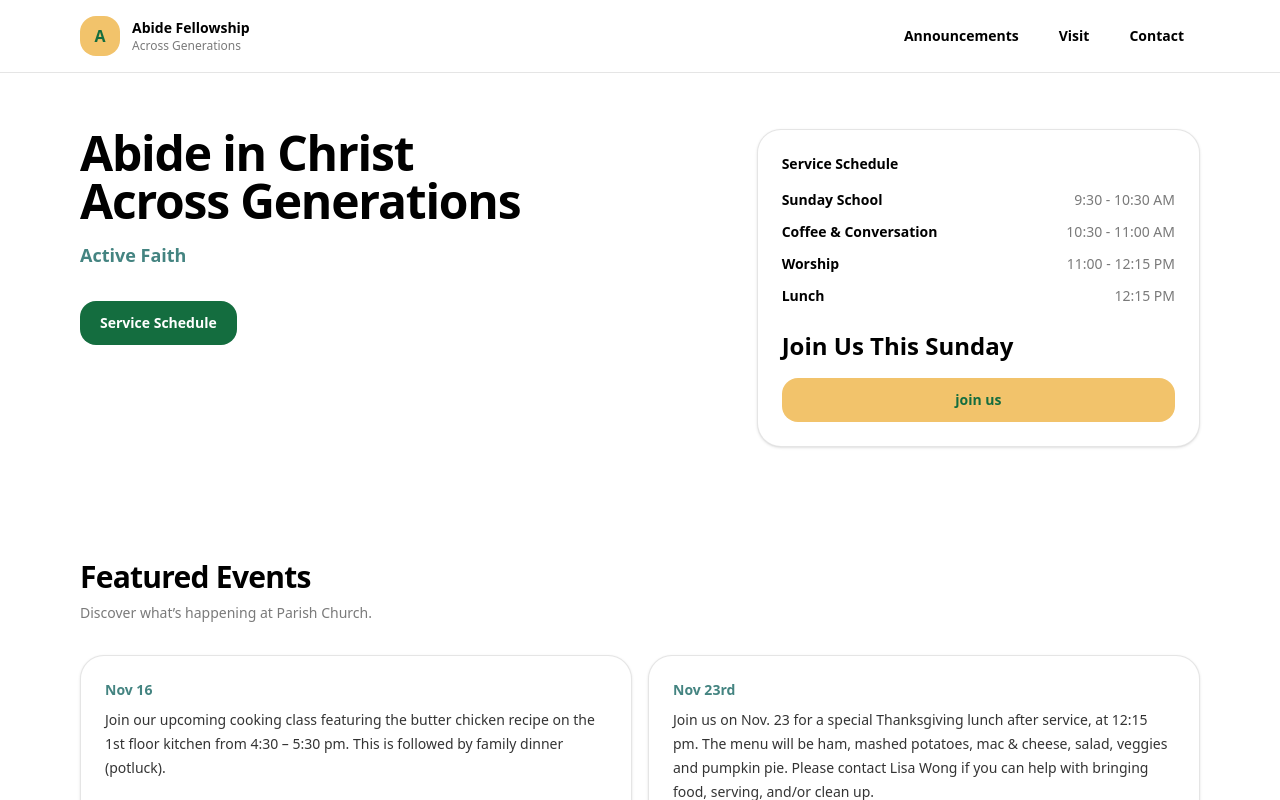
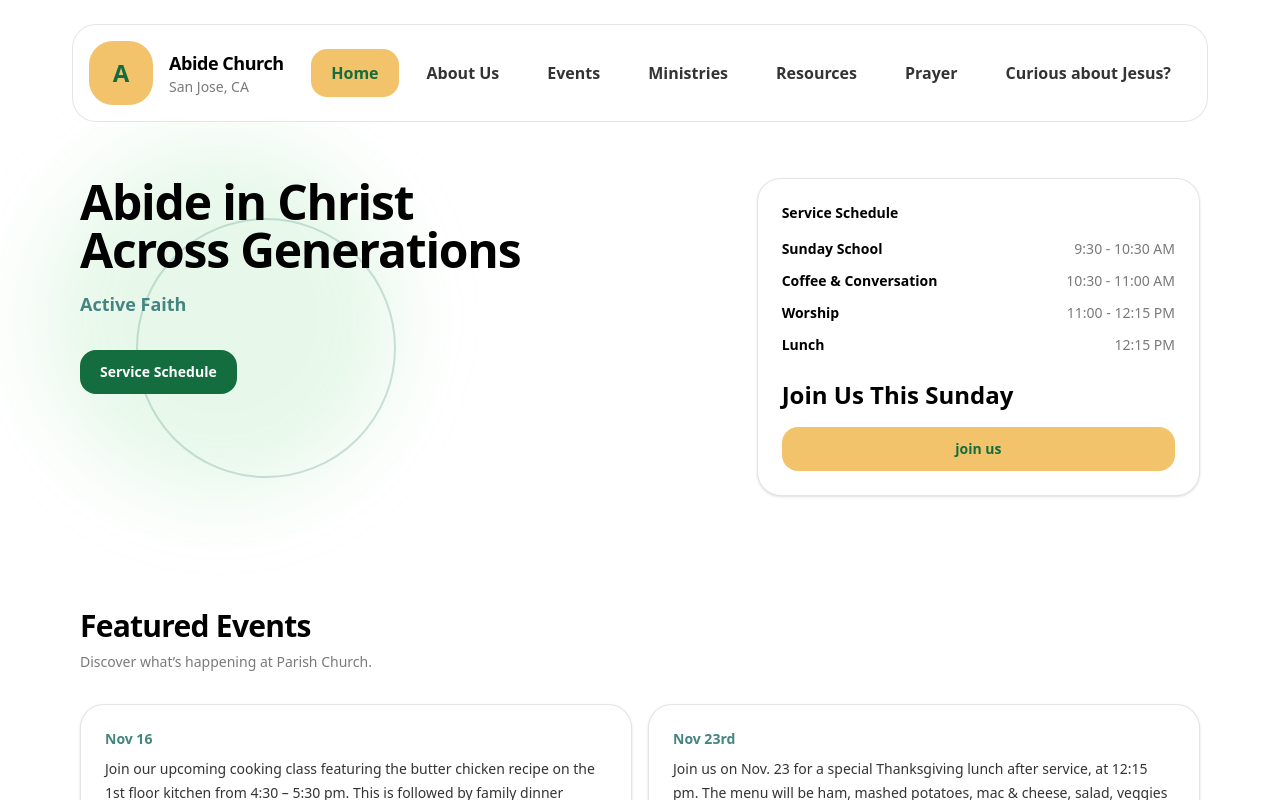
Before and after one commit to lugeorge8/abide, a Next.js app: page / in a window 1280 px wide. Shown: the top 800 px of the page. Built offline with nearby package versions, Linux system fonts and the light colour scheme.

Commit message:
Resonate-like hero circles + use shared header on home

```diff
--- a/src/app/page.tsx
+++ b/src/app/page.tsx
@@ -51,46 +51,81 @@ import { SiteFooter } from "@/components/site-shell";
 export default function Home() {
   return (
     <div className="min-h-screen bg-white text-black">
-      {/* Top nav */}
-      <div className="border-b border-black/10 bg-white">
-        <div className="mx-auto flex w-full max-w-6xl items-center justify-between px-4 py-4">
-          <div className="flex items-center gap-3">
-            <div className="grid h-10 w-10 place-items-center rounded-2xl bg-abide-gold font-black text-abide-deep">
+      {/* Header (shared) */}
+      <div className="mx-auto w-full max-w-6xl px-4 pt-6">
+        {/* We already have a sticky header in HeroShell via other pages.
+            Keep home nav consistent by using the same pattern here. */}
+        <div className="sticky top-0 z-20 -mx-2 rounded-3xl border border-black/10 bg-white/80 px-2 py-2 backdrop-blur">
+          <div className="flex items-center justify-between gap-6 px-2 py-2">
+            <Link href="/" className="flex items-center gap-4">
+              <div className="grid h-16 w-16 place-items-center rounded-3xl bg-abide-gold text-2xl font-black text-abide-deep">
                 A
               </div>
-            <div className="leading-tight">
-              <div className="text-sm font-semibold">Abide Fellowship</div>
-              <div className="text-xs text-abide-muted">Across Generations</div>
+              <div>
+                <div className="text-lg font-semibold tracking-tight text-black">
+                  Abide Church
                 </div>
+                <div className="text-sm text-abide-muted">San Jose, CA</div>
               </div>
+            </Link>
 
             <nav className="hidden items-center gap-2 sm:flex">
               <Link
-              href="/announcements"
-              className="rounded-2xl px-4 py-2 text-sm font-semibold text-black hover:bg-black/5"
+                href="/"
+                className="rounded-2xl bg-abide-gold px-5 py-3 text-base font-semibold text-abide-deep"
               >
-              Announcements
+                Home
               </Link>
               <Link
-              href="/visit"
-              className="rounded-2xl px-4 py-2 text-sm font-semibold text-black hover:bg-black/5"
+                href="/about"
+                className="rounded-2xl px-5 py-3 text-base font-semibold text-black/80 hover:bg-black/5"
               >
-              Visit
+                About Us
               </Link>
               <Link
-              href="/contact"
-              className="rounded-2xl px-4 py-2 text-sm font-semibold text-black hover:bg-black/5"
+                href="/events"
+                className="rounded-2xl px-5 py-3 text-base font-semibold text-black/80 hover:bg-black/5"
               >
-              Contact
+                Events
+              </Link>
+              <Link
+                href="/ministries"
+                className="rounded-2xl px-5 py-3 text-base font-semibold text-black/80 hover:bg-black/5"
+              >
+                Ministries
+              </Link>
+              <Link
+                href="/resources"
+                className="rounded-2xl px-5 py-3 text-base font-semibold text-black/80 hover:bg-black/5"
+              >
+                Resources
+              </Link>
+              <Link
+                href="/prayer"
+                className="rounded-2xl px-5 py-3 text-base font-semibold text-black/80 hover:bg-black/5"
+              >
+                Prayer
+              </Link>
+              <Link
+                href="/jesus"
+                className="rounded-2xl px-5 py-3 text-base font-semibold text-black/80 hover:bg-black/5"
+              >
+                Curious about Jesus?
               </Link>
             </nav>
+          </div>
         </div>
       </div>
 
       {/* Hero */}
       <section className="mx-auto w-full max-w-6xl px-4 py-14">
         <div className="grid grid-cols-1 gap-10 lg:grid-cols-12">
-          <div className="lg:col-span-7">
+          <div className="relative lg:col-span-7">
+            {/* resonate-like circle background */}
+            <div className="pointer-events-none absolute -left-10 -top-10 h-[360px] w-[360px] rounded-full bg-abide-accent/15 blur-2xl" />
+            <div className="pointer-events-none absolute left-14 top-10 h-[260px] w-[260px] rounded-full border-2 border-abide-teal/25" />
+
+            <div className="relative">
               <h1 className="text-4xl font-semibold tracking-tight sm:text-5xl">
                 Abide in Christ
                 <span className="block">Across Generations</span>
@@ -106,6 +141,7 @@ export default function Home() {
                 >
                   Service Schedule
                 </a>
+              </div>
             </div>
           </div>
 
```
Lines whose indentation alone changed are shown as unchanged.
